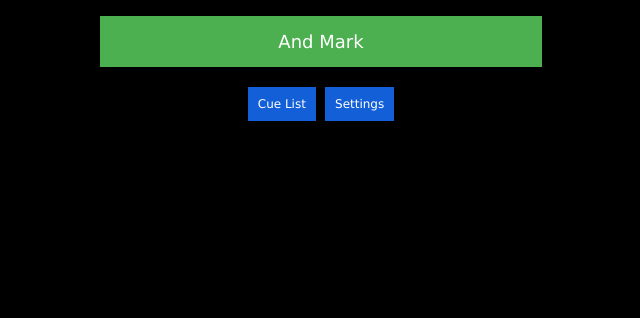
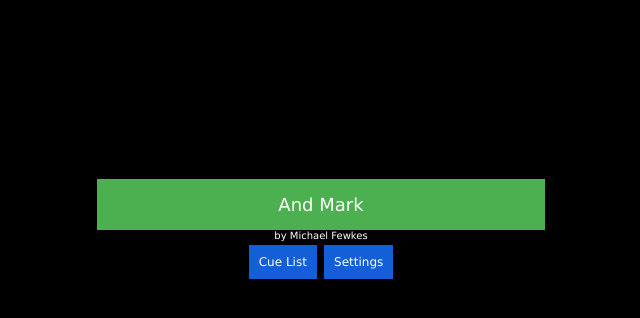
Before and after one commit to mdfewkes/AndMark, a plain HTML site: page index.html in a window 1280 px wide. Shown: the whole page, without its empty margins (319-959 px from the left). Drawn offline with Linux system fonts and the light colour scheme.

Commit message:
Gotta have a nice tittle screen

```diff
--- a/index.html
+++ b/index.html
@@ -13,6 +13,12 @@ body {
 	display: block;
     margin: auto;
     width: 100%;
+    position: fixed;
+    top: 25%;
+    left: 50%;
+    -webkit-transform: translate(-50%, -25%);
+    transform: translate(-50%, -25%);
+    font-size: 10px;
 }
 #settings {
 	display: none;
@@ -75,7 +81,8 @@ p {
 <body>
 	<div id="title">
 		<p><button class="button2" id="titleButton">And Mark</button>
-		<p><button class="button1" id="B_Functions2">Cue List</button>
+		<br>by Michael Fewkes
+		<br><button class="button1" id="B_Functions2">Cue List</button>
 		<button class="button1" id="B_Settings3">Settings</button>
 	</div>
 	<div id="settings">
@@ -168,6 +175,7 @@ p {
 		document.getElementById("functions").style.display = "none";
 		document.getElementById("checkList").style.display = "none";
 		document.getElementById("title").style.display = "none";
+		startTime = Math.floor(Date.now() / 1000);
 	});
 	functionsButton1.addEventListener('click', function(){
 		document.getElementById("settings").style.display = "none";
@@ -185,6 +193,7 @@ p {
 		document.getElementById("functions").style.display = "block";
 		document.getElementById("checkList").style.display = "none";
 		document.getElementById("title").style.display = "none";
+		startTime = Math.floor(Date.now() / 1000);
 	});
 	checkListButton.addEventListener('click', function(){
 		checkListButton.innerHTML = "not yet available"; //remove when CheckList works
```
